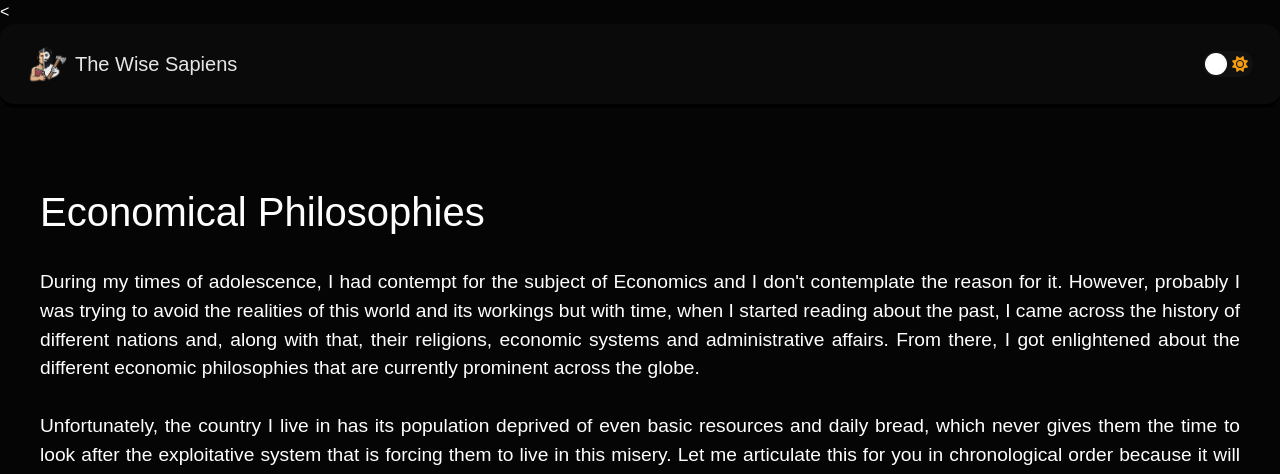
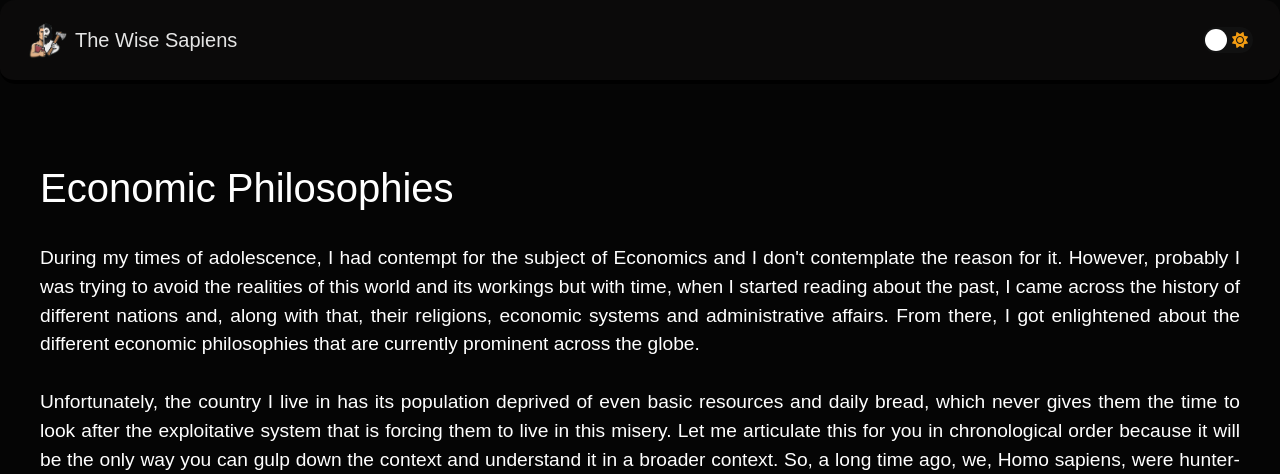
Before and after one commit to mohsinwarind/TheWiseSapiens, a Django app: page /blogs/economical_philosophies/ in a window 1280 px wide. Shown: the top 474 px of the page. Run offline with Django 5.2, Linux system fonts and the light colour scheme; some web fonts are replaced.

Commit message:
Updaing the title

```diff
--- a/TWS/blogs/templates/blogs/blogs_pages/economical_philosophies.html
+++ b/TWS/blogs/templates/blogs/blogs_pages/economical_philosophies.html
@@ -3,14 +3,14 @@
 
 
 {% block title %}
-    <title>Economical Philosophies</title>
+    <title>Economic Philosophies</title>
 
 {% endblock title %}
 
 
 {% block metatags %}
     <!-- Meta Tags -->
-   <<meta name="description" content="A reflective journey through economic philosophies — from barter systems and currency to capitalism, communism, socialism, and social democracy. Examining how these systems shaped nations and what Pakistan can learn from them. Presented by The Wise Sapiens.">
+   <meta name="description" content="A reflective journey through economic philosophies — from barter systems and currency to capitalism, communism, socialism, and social democracy. Examining how these systems shaped nations and what Pakistan can learn from them. Presented by The Wise Sapiens.">
 
 <meta name="keywords" content="Economics, Capitalism, Communism, Socialism, Social Democracy, Karl Marx, Industrial Revolution, Pakistan Economy, Economic Inequality, Welfare State, Norway GPFG, Bourgeoisie, Proletariat, Zulfiqar Ali Bhutto, Nationalization, Currency History, Economic Philosophy, The Wise Sapiens, Mohsin Ramzan, Social Awareness, Youth Perspective">
 
@@ -26,7 +26,7 @@
     {% endblock metatags %}
 
 
-    {% block heading %}Economical Philosophies{% endblock heading %}
+    {% block heading %}Economic Philosophies{% endblock heading %}
 
     {% block language_option %}{% endblock language_option %}
 
```
Also changed, not shown: TWS/blogs/templates/blogs/blogs.html (+9 -0 lines).
